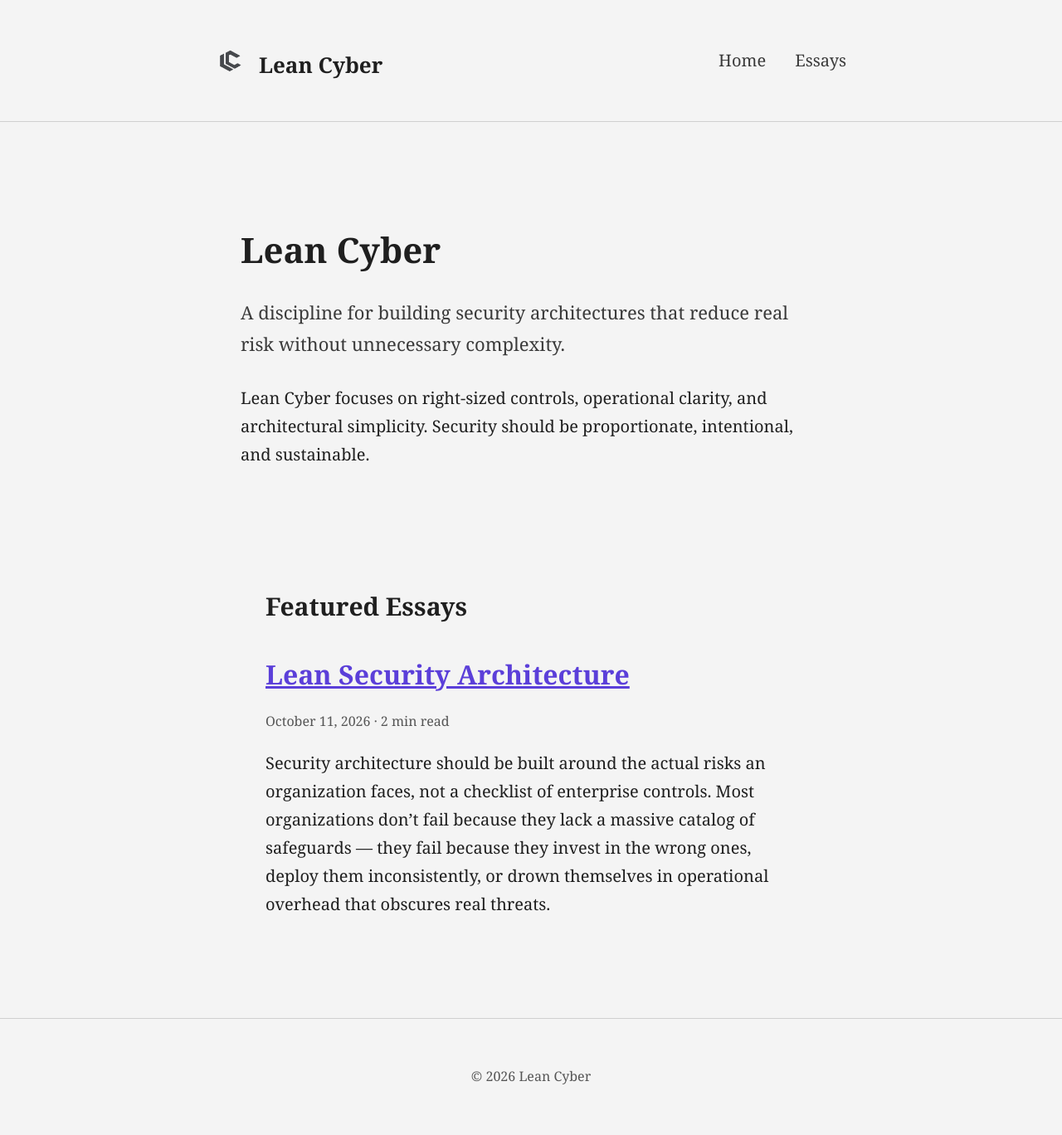
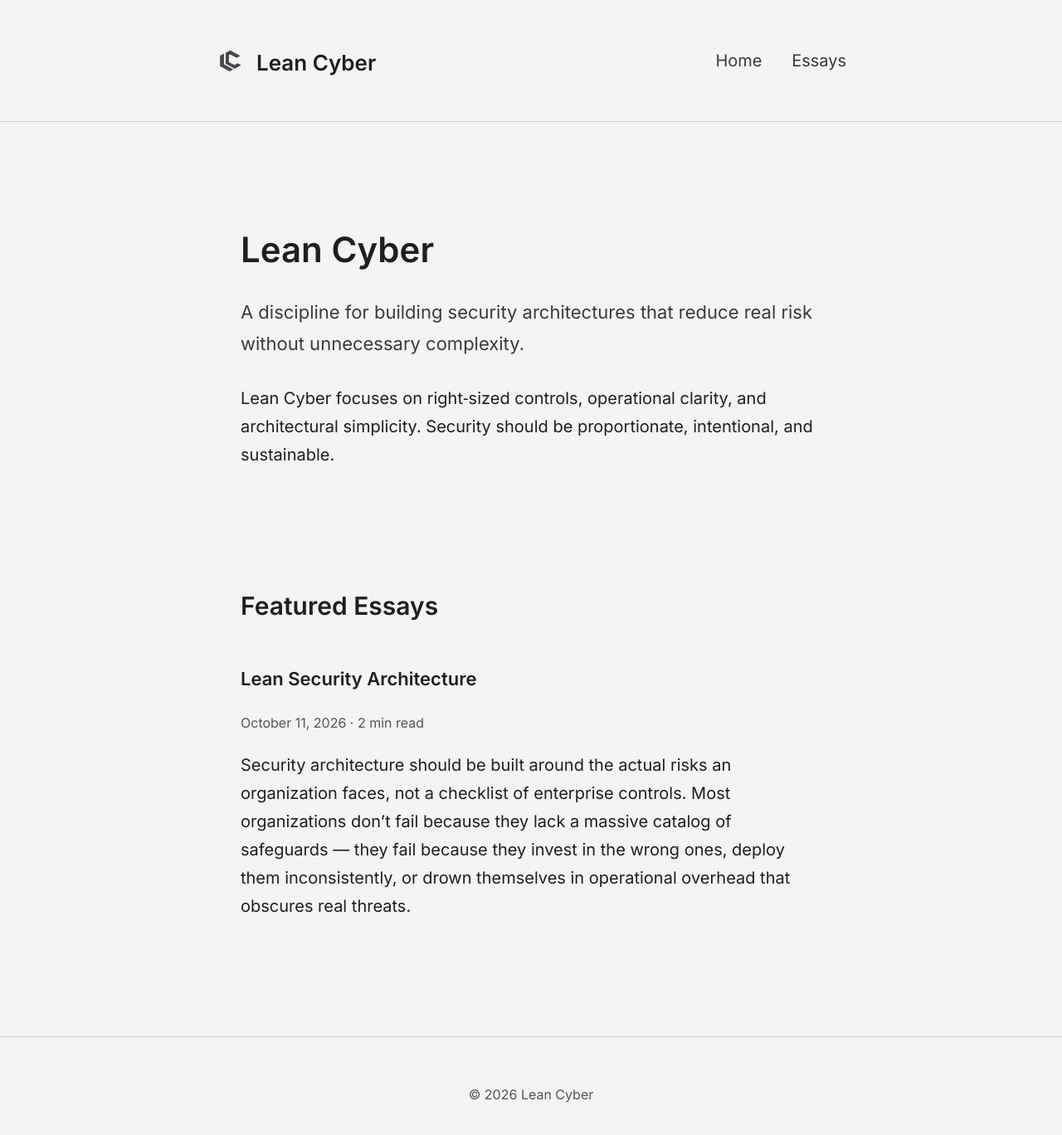
Before and after one commit to Lean-Cyber/lean-cyber.github.io, a Jekyll site: the page built from index.md, in a window 1280 px wide and 1390 px high. Shown: the top 1368 px of the window at 83% size. Built offline with Jekyll 4.4.1, drawn with Linux system fonts in a browser that asks for light colours.

Commit message:
Refactor CSS for typography and layout improvements
Updated font family to 'Inter' and adjusted various styles for consistency and responsiveness.

```diff
--- a/assets/css/style.css
+++ b/assets/css/style.css
@@ -1,18 +1,24 @@
-/* Global */
+/* --------------------------------------------------
+   FONT
+-------------------------------------------------- */
+@import url('https://fonts.googleapis.com/css2?family=Inter:wght@300;400;500;600&display=swap');
+
 html, body {
   margin: 0;
   padding: 0;
   background: #f4f4f4;
   color: #1f1f1f;
-  font-family: Georgia, serif;
+  font-family: 'Inter', sans-serif;
   font-size: 20px;
   line-height: 1.7;
 }
 
-/* Header */
+/* --------------------------------------------------
+   HEADER
+-------------------------------------------------- */
 .site-header {
   border-bottom: 1px solid #d0d0d0;
-  padding: 0.6rem 0; /* slightly tighter */
+  padding: 0.6rem 0;
   position: sticky;
   top: 0;
   background: #f4f4f4;
@@ -24,31 +30,32 @@ html, body {
   margin: 0 auto;
   display: flex;
   justify-content: space-between;
-  align-items: center; /* ensures perfect vertical alignment */
+  align-items: center;
   padding: 0 1.5rem;
 }
 
 .brand {
   display: flex;
-  align-items: center; /* aligns logo + title */
-  gap: 0.9rem; /* slightly increased spacing */
+  align-items: center;
+  gap: 0.75rem;
 }
 
 .logo {
-  height: 34px; /* increased from 28px */
+  height: 34px;
   width: auto;
   display: block;
 }
 
 .site-title a {
-  font-size: 26px; /* slightly larger to match logo weight */
+  font-size: 26px;
   font-weight: 600;
   color: #1f1f1f;
   text-decoration: none;
-  line-height: 1; /* prevents vertical drift */
+  line-height: 1;
+  vertical-align:middle;
 }
 
-/* Navigation links */
+/* Navigation */
 .site-nav a {
   margin-left: 1.5rem;
   color: #3a3a3a;
@@ -76,59 +83,13 @@ html, body {
   width: 100%;
 }
 
-/* General link styling */
-a {
-  color: #3a3a3a;
-  text-decoration: none;
-  transition: color 0.2s ease;
-}
-
-a:hover {
-  color: #000;
-}
-
-/* Content */
-.page-content {
-  max-width: 760px;
-  margin: 0 auto;
-  padding: 3rem 1.5rem;
-}
-
-/* Footer */
-.site-footer {
-  border-top: 1px solid #d0d0d0;
-  text-align: center;
-  font-size: 16px;
-  color: #555;
-  padding: 2rem 0;
-}
-
-/* Essay layout */
-.essay-header {
-  margin-bottom: 2rem;
-}
-
-.essay-title {
-  font-size: 22px;
-  font-weight: 600;
-  margin-bottom: 0.5rem;
-}
-
-.essay-meta {
-  font-size: 16px;
-  color: #555;
-}
-
-.essay-body {
-  font-size: 20px;
-  line-height: 1.7;
-  color: #1f1f1f;
-}
-/* Homepage Intro */
+/* --------------------------------------------------
+   HOMEPAGE INTRO
+-------------------------------------------------- */
 .home-intro {
   max-width: 760px;
   margin: 0 auto;
-  padding: 1.5rem 1.5rem 2rem; /* reduced top padding */
+  padding: 1.5rem 1.5rem 2rem;
 }
 
 .home-title {
@@ -149,47 +110,200 @@ a:hover {
   line-height: 1.7;
 }
 
-/* Section Heading */
-.section-heading {
-  margin: 2rem 0 1rem;
-  padding: 0 1.5rem;
-  font-size: 30px;
-  font-weight: 600;
-}
-
-/* Featured Essays */
+/* --------------------------------------------------
+   FEATURED ESSAYS
+-------------------------------------------------- */
 .home-section {
   max-width: 760px;
   margin: 0 auto;
   padding: 2rem 1.5rem;
 }
 
-.home-section .section-heading {
-  margin-bottom: 1.5rem;
+.section-heading {
+  font-size: 30px;
+  font-weight: 600;
+  margin: 2rem 0 1rem;
 }
 
 .home-section .essay-list {
-  padding: 0 1.5rem;
+  padding: 0;
 }
 
-/* Homepage featured essay title link */
+.essay-item {
+  margin-bottom: 2rem;
+}
+
+.essay-title {
+  font-size: 22px;
+  font-weight: 600;
+  margin-bottom: 0.5rem;
+}
+
+.essay-meta {
+  font-size: 16px;
+  color: #555;
+  margin-bottom: 0.75rem;
+}
+
+.essay-description {
+  font-size: 18px;
+  color: #1f1f1f;
+  line-height: 1.6;
+}
+
+/* --------------------------------------------------
+   ESSAY PAGE
+-------------------------------------------------- */
+.page-content {
+  max-width: 760px;
+  margin: 0 auto;
+  padding: 3rem 1.5rem;
+}
+
+.essay-header {
+  margin-bottom: 2rem;
+}
+
+.essay-title {
+  font-size: 32px;
+  font-weight: 600;
+  margin-bottom: 0.5rem;
+}
+
+.essay-meta {
+  font-size: 16px;
+  color: #555;
+}
+
+.essay-body {
+  font-size: 20px;
+  line-height: 1.7;
+  color: #1f1f1f;
+}
+
+/* --------------------------------------------------
+   FOOTER
+-------------------------------------------------- */
+.site-footer {
+  border-top: 1px solid #d0d0d0;
+  text-align: center;
+  font-size: 16px;
+  color: #555;
+  padding: 2rem 0;
+}
+
+/* --------------------------------------------------
+   MOBILE RESPONSIVE
+-------------------------------------------------- */
+@media (max-width: 600px) {
+
+  /* Header */
+  .site-header {
+    padding: 0.5rem 0;
+  }
+
+  .header-inner {
+    padding: 0 1rem;
+  }
+
+  .brand .logo {
+    height: 28px;
+  }
+
+  .site-title a {
+    font-size: 22px;
+  }
+
+  .site-nav a {
+    margin-left: 1rem;
+    font-size: 16px;
+  }
+
+  /* Homepage Intro */
+  .home-intro {
+    padding: 1rem 1rem 1.5rem;
+  }
+
+  .home-title {
+    font-size: 32px;
+  }
+
+  .home-tagline {
+    font-size: 18px;
+  }
+
+  .home-description {
+    font-size: 18px;
+    line-height: 1.6;
+  }
+
+  /* Featured Essays */
+  .section-heading {
+    font-size: 24px;
+    padding: 0;
+  }
+
+  .home-section .essay-list {
+    padding: 0;
+  }
+
+  .essay-title {
+    font-size: 20px;
+  }
+
+  .essay-meta {
+    font-size: 14px;
+  }
+
+  .essay-description {
+    font-size: 16px;
+    line-height: 1.6;
+  }
+
+  /* Essay Page */
+  .page-content {
+    padding: 1.5rem 1rem;
+  }
+
+  .essay-title {
+    font-size: 26px;
+  }
+
+  .essay-body {
+    font-size: 18px;
+    line-height: 1.65;
+  }
+}
+/* Homepage Featured Essay Titles */
 .home-section .essay-title a {
   font-size: 22px;
   font-weight: 600;
-  color: #5b3fd9; /* purple */
-  text-decoration: underline;
+  color: #1f1f1f; /* clean dark text */
+  text-decoration: none;
+  transition: color 0.2s ease, text-decoration-color 0.2s ease;
 }
 
-/* Essay page title link */
-.page-content .essay-title a {
+.home-section .essay-title a:hover {
+  color: #000;
+  text-decoration: underline;
+  text-decoration-color: #000;
+}
+
+/* Essay Page Title */
+.page-content .essay-title {
   font-size: 32px;
   font-weight: 600;
-  color: #5b3fd9; /* purple */
-  text-decoration: underline;
+  margin-bottom: 0.75rem;
 }
 
-/* Optional: hover refinement */
-.home-section .essay-title a:hover,
+.page-content .essay-title a {
+  color: #1f1f1f;
+  text-decoration: none;
+  transition: color 0.2s ease, text-decoration-color 0.2s ease;
+}
+
 .page-content .essay-title a:hover {
-  color: #432fb0; /* slightly darker purple on hover */
+  color: #000;
+  text-decoration: underline;
+  text-decoration-color: #000;
 }
```
